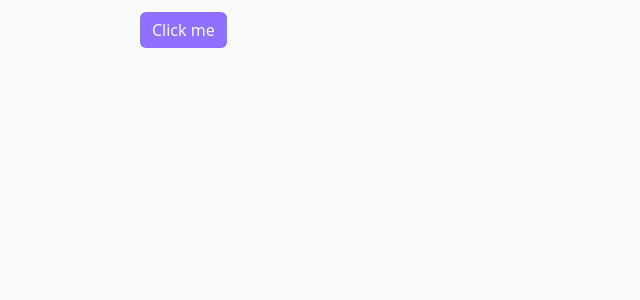
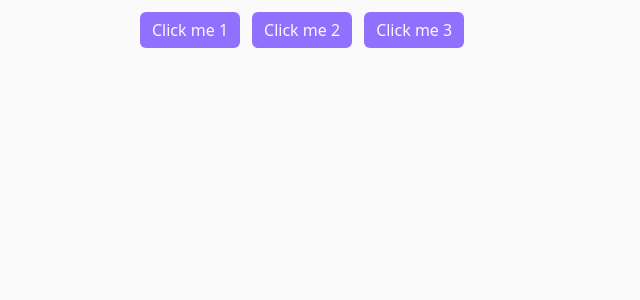
Before and after one commit to FarzadVav/kadoui-react, a Next.js app in the folder apps/kadoui-react-playground/: page / in a window 1280 px wide. Shown: the top 300 px of the page, without its empty margins (0-640 px from the left). Built offline with nearby package versions, Linux system fonts and the light colour scheme.

Commit message:
fix kadoui-react-playground scripts

```diff
--- a/apps/kadoui-react-playground/app/page.tsx
+++ b/apps/kadoui-react-playground/app/page.tsx
@@ -1,7 +1,13 @@
+import { AccessNavigation } from "kadoui-react"
+
 function Page() {
   return (
     <div className="container my-3">
-      <button className="btn-fill">Click me</button>
+      <AccessNavigation direction="x" className="f-align gap-3">
+        <button className="btn-fill">Click me 1</button>
+        <button className="btn-fill">Click me 2</button>
+        <button className="btn-fill">Click me 3</button>
+      </AccessNavigation>
     </div>
   )
 }
--- a/apps/kadoui-react-playground/package.json
+++ b/apps/kadoui-react-playground/package.json
@@ -3,12 +3,13 @@
   "version": "0.1.0",
   "private": true,
   "scripts": {
-    "dev": "next dev --turbopack",
-    "build": "next build",
+    "dev": "rm -rf ./next && next dev --turbopack",
+    "build": "rm -rf ./next && next build",
     "start": "next start",
     "lint": "next lint"
   },
   "dependencies": {
+    "kadoui-react": "workspace:*",
     "react": "19.1.0",
     "react-dom": "19.1.0",
     "next": "15.4.5"
```
